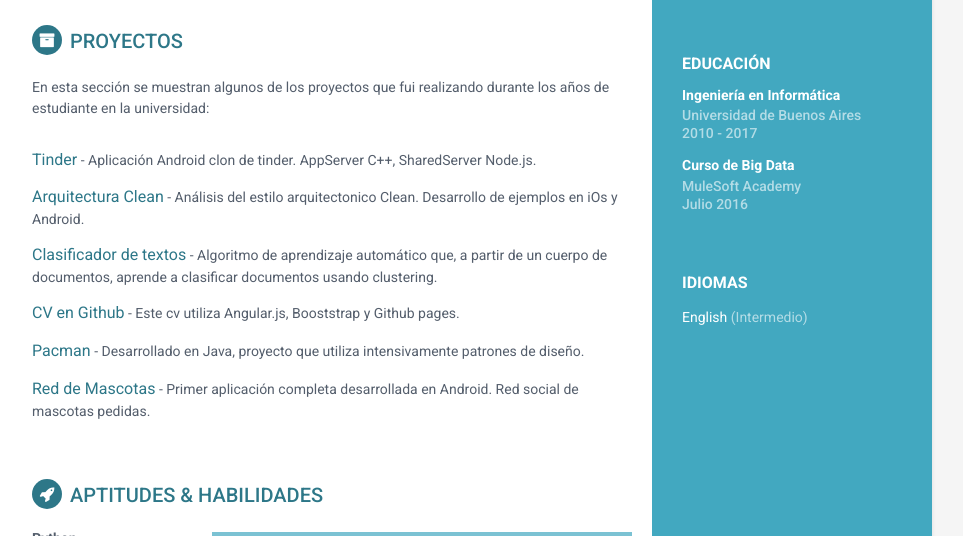
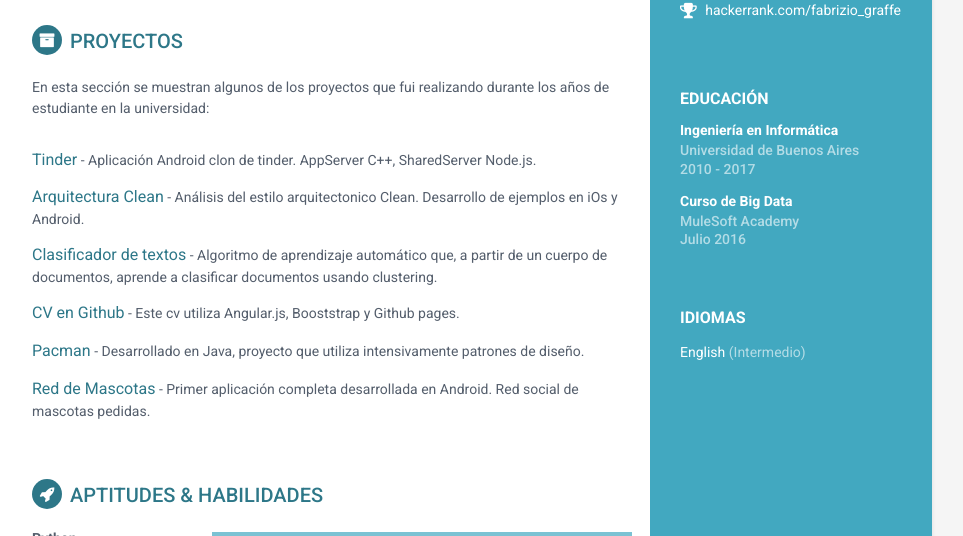
Before and after one commit to GFibrizo/GFibrizo.github.io, a website: page index.html in a window 1280 px wide. Shown: the part 564-1100 px from the top of the page, without its empty margins (188-1151 px from the left). Drawn offline with nearby package versions, Linux system fonts and the light colour scheme.

Commit message:
Agregado link a hackerrank

```diff
--- a/assets/css/styles.css
+++ b/assets/css/styles.css
@@ -55,7 +55,7 @@ p {
   background: #42A8C0;
   position: absolute;
   right: 0;
-  width: 280px;
+  width: 282px;
   height: 100%;
   min-height: 800px;
   color: #fff;
--- a/contact-info/contact-info.template.html
+++ b/contact-info/contact-info.template.html
@@ -20,5 +20,9 @@
         <i class="fa fa-github"></i>
         <a href="https://{{user_data.github}}" target="_blank">{{user_data.github}}</a>
       </li>
+      <li class="github">
+        <i class="fa fa-trophy"></i>
+        <a href="https://{{user_data.hackerrank}}" target="_blank">{{user_data.hackerrank}}</a>
+      </li>
   </ul>
 </div><!--//contact-container-->
--- a/data/contact-info.json
+++ b/data/contact-info.json
@@ -4,6 +4,7 @@
 		"phone": "1151793613",
 		"website": "gfibrizo.github.io",
 		"linkedin": "linkedin.com/in/fabrizio-graffe",
-		"github": "github.com/gfibrizo"
+		"github": "github.com/gfibrizo",
+		"hackerrank": "hackerrank.com/fabrizio_graffe"
 	}
 ]
```
